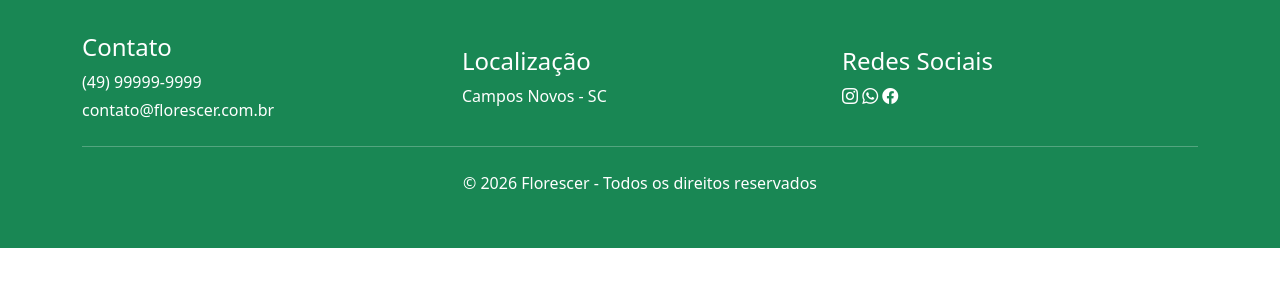
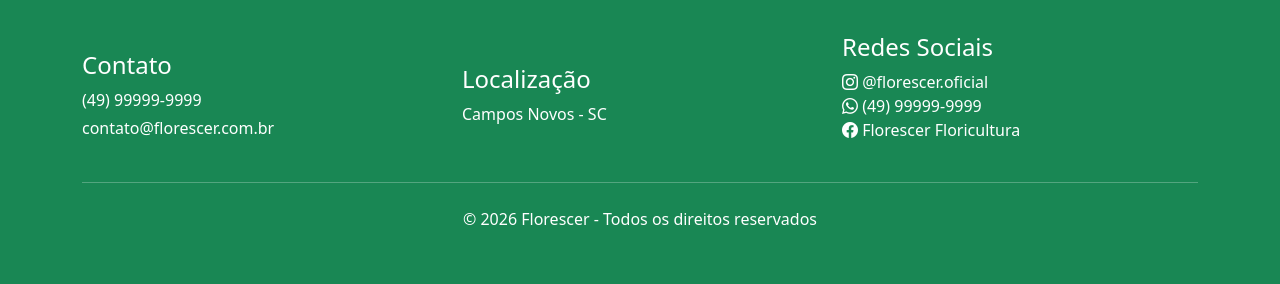
Before and after one commit to k3vin-exe/floricultura, a plain HTML site: page index.html in a window 1280 px wide. Shown: the part 3203-3487 px from the top of the page. Before the commit the page ends 3451 px from the top, so only its background shows below. Drawn offline with nearby package versions, Linux system fonts and the light colour scheme.

Commit message:
fix: title, redes sociais

```diff
--- a/css/style.css
+++ b/css/style.css
@@ -81,3 +81,9 @@ main {
 
     padding: 100px 0;
 }
+
+/* contato */
+.social-list {
+    list-style: none;
+    padding: 0;
+}
--- a/index.html
+++ b/index.html
@@ -7,7 +7,7 @@
     <!-- Bootstrap -->
     <link href="https://cdn.jsdelivr.net/npm/bootstrap@5.3.8/dist/css/bootstrap.min.css" rel="stylesheet" integrity="sha384-sRIl4kxILFvY47J16cr9ZwB07vP4J8+LH7qKQnuqkuIAvNWLzeN8tE5YBujZqJLB" crossorigin="anonymous">
     <link rel="stylesheet" href="https://cdn.jsdelivr.net/npm/bootstrap-icons@1.13.1/font/bootstrap-icons.min.css">
-    <title>Teste</title>
+    <title>Florescer Floricultura</title>
 </head>
 <body>
     <header>
@@ -327,11 +327,23 @@
             <div class="col-12 col-md-4">
 
                 <h4>Redes Sociais</h4>
-                <div class="social-icons">
-                    <i class="bi bi-instagram"></i>
-                    <i class="bi bi-whatsapp"></i>
-                    <i class="bi bi-facebook"></i>
-                </div>
+
+                <ul class="social-list">
+                    <li>
+                        <i class="bi bi-instagram"></i>
+                        <span>@florescer.oficial</span>
+                    </li>
+
+                    <li>
+                        <i class="bi bi-whatsapp"></i>
+                        <span>(49) 99999-9999</span>
+                    </li>
+
+                    <li>
+                        <i class="bi bi-facebook"></i>
+                        <span>Florescer Floricultura</span>
+                    </li>
+                </ul>
 
             </div>
 
```
